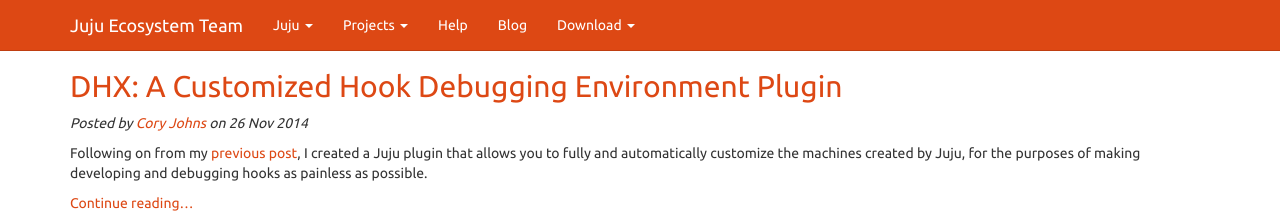
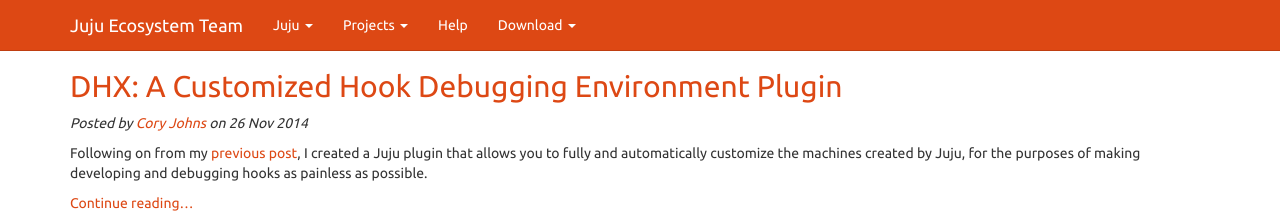
Before and after one commit to juju-solutions/juju-solutions.github.io, a Jekyll site: the page built from index.html, in a window 1280 px wide. Shown: the top 213 px of the page. Built offline with Jekyll 4.4.1, drawn with Linux system fonts in a browser that asks for light colours.

Commit message:
Remove redundant blog link.

```diff
--- a/_layouts/default.html
+++ b/_layouts/default.html
@@ -73,9 +73,7 @@ id="themes">Juju <span class="caret"></span></a>
             <li>
               <a href="http://juju.ubuntu.com/docs">Help</a>
             </li>
-            <li>
-              <a href="http://juju.ubuntu.com/community/blog">Blog</a>
-            </li>
+
             <li class="dropdown">
               <a class="dropdown-toggle" data-toggle="dropdown" href="#"
 id="download">Download <span class="caret"></span></a>
```
